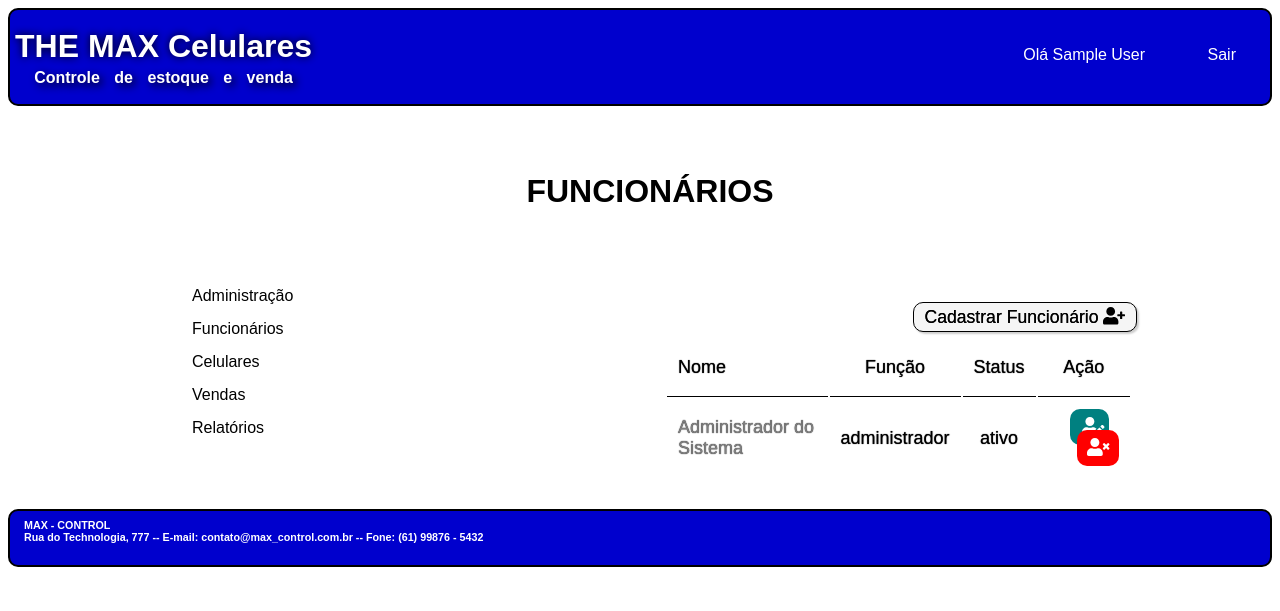
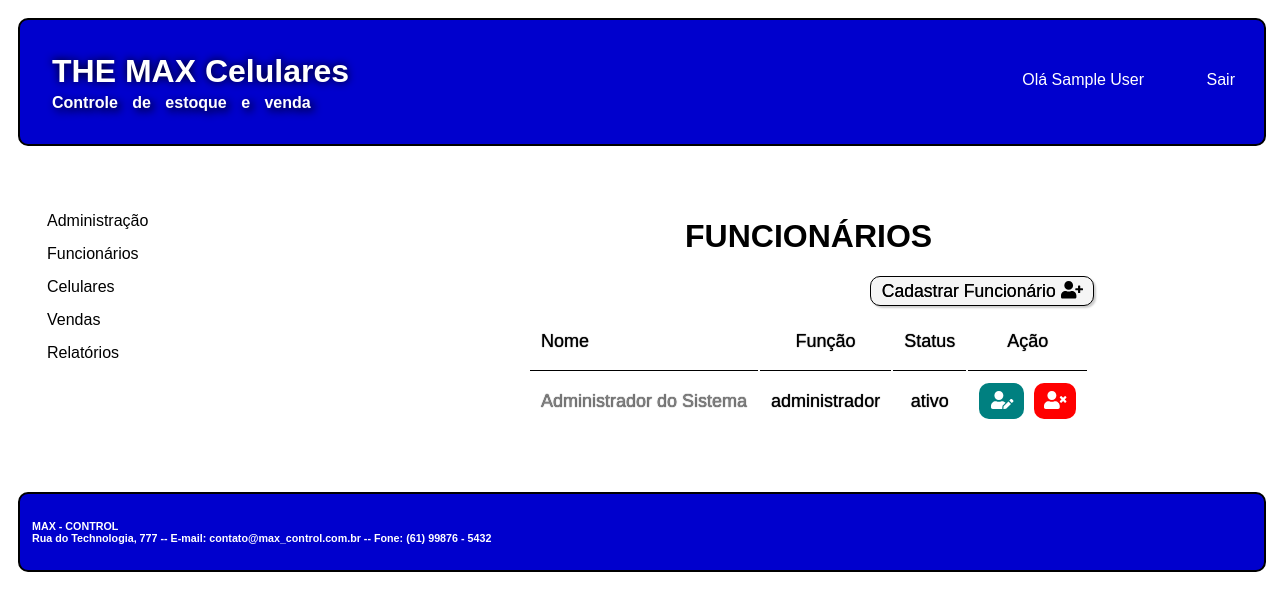
Before and after one commit to DaNzxx1/web, a PHP site: page /lista_fun.php in a window 1280 px wide. Shown: the top 611 px of the page. Run offline with PHP 8.4, Linux system fonts and the light colour scheme; the visitor is signed in with stand-in values (Sample User, id 1); data comes from the database, SQL or seed files in the repository.

Commit message:
ajuste lista_fun.php

```diff
--- /dev/null
+++ b/css/grid.css
@@ -0,0 +1,46 @@
+/* GRID DAS PÁGINAS */
+.topo {
+    grid-area: header;
+}
+
+.menu_local {
+    grid-area: menu;
+}
+
+.conteudo_especifico {
+    grid-area: main;
+}
+
+.rodape {
+    grid-area: footer;
+}
+
+#principal {
+    display: grid;
+    grid-template-areas:
+        'header header header header header header'
+        'menu menu main main main main'
+        'footer footer footer footer footer footer';
+    grid-gap: 10px;
+    padding: 10px;
+}
+
+#principal>div {
+    padding: 20px 0;
+}
+
+/* GRID DO TOPO */
+#logo {
+    grid-area: logo;
+}
+
+#menu_global {
+    grid-area: menu_global;
+}
+
+.topo_grid {
+    display: grid;
+    grid-template-areas:
+        'logo menu_global';
+    grid-gap: 10px;
+}
--- a/css/layout.css
+++ b/css/layout.css
@@ -4,37 +4,38 @@
 
 /* div TOPO */
 #topo {
-	padding: 5px;
-	display: grid;
-	grid-template-columns: auto auto;
 	margin: 0px auto 20px auto;
-	grid-gap: 5px;
 	border-radius: 10px;
 	border: 2px solid black;
 	background-color: MediumBlue;
 	color: white;
-	justify-content: space-between;
+	width: 100%;
+}
+
+#logo {
+	padding-left: 2em;
 }
 
 #logo h1 {
 	line-height: 20px;
-	word-spacing: 0px;
 	text-shadow: 0px 0px 8px black;
 }
 
-#logo h4{
+#logo h4 {
 	line-height: 0px;
 	word-spacing: 10px;
-	text-align: center;
 	color: white;
 	text-shadow: 3px 3px 8px black;
+}
+
+#menu_global {
+	text-align: end;
 }
 
 
 /* div CONTEUDO_ESPECIFICO  */
 #conteudo_especifico {
 	padding: 5px;
-	display: grid;
 	grid-template-columns: 50% 50%;
 	margin: 0px auto 5px auto;
 	grid-gap: 20px;
@@ -56,20 +57,15 @@
 
 /* div RODAPE */
 #rodape {
-	padding: 2px;
-	display: grid;
-	grid-template-columns: auto auto;
-	grid-template-rows: 50px;
 	margin: 20px auto 0px auto;
-	grid-gap: 5px;
 	border-radius: 10px;
 	border: 2px solid black;
 	background-color: MediumBlue;
 	color: white;
-	justify-content: space-between;
+	width: 100%;
 }
 
-#rodape h6{
+#rodape h6 {
 	line-height: 0px;
 	word-spacing: 0px;
 	margin: 12px auto 12px 12px;
--- a/lista_fun.php
+++ b/lista_fun.php
@@ -1,8 +1,9 @@
 <?php
-	session_start ();
+session_start();
 ?>
 <!DOCTYPE html>
 <html>
+
 <head>
 	<meta charset="utf-8" />
 	<meta http-equiv="X-UA-Compatible" content="IE=edge">
@@ -11,32 +12,32 @@
 	<link rel="stylesheet" type="text/css" href="css/layout.css">
 	<link rel="stylesheet" type="text/css" href="css/menu.css">
 	<link rel="stylesheet" type="text/css" href="css/style.css">
+	<link rel="stylesheet" type="text/css" href="css/grid.css">
 	<link href="https://fonts.googleapis.com/css?family=PT+Serif" rel="stylesheet">
 	<link rel="stylesheet" href="https://cdnjs.cloudflare.com/ajax/libs/font-awesome/5.15.3/css/all.min.css">
 	<script src="https://cdnjs.cloudflare.com/ajax/libs/font-awesome/5.15.3/js/all.min.js"></script>
 </head>
+
 <body>
 	<div id="principal">
-			<div id="topo">
+		<div id="topo" class="topo topo_grid">
 			<div id="logo">
 				<h1> THE MAX Celulares </h1>
 				<h4> Controle de estoque e venda </h4>
 			</div>
-				<div id="menu_global"  class="menu_global">
+			<div id="menu_global" class="menu_global">
 				<ul>
 					<li> Olá <?php include "valida_login.php"; ?> </li>
 					<li><a href="logout.php" class="active">Sair</a></li>
 				</ul>
 			</div>
 		</div>
-			<div id="conteudo_especifico">
-				<div class="div_central centralizar">
-					<h1> FUNCIONÁRIOS </h1>
-				</div>
-				<div class="div_esquerda menu_local">
+		<div id="menu_local" class="menu_local">
 			<?php include "menu_local.php"; ?>
 		</div>
-				<div id="funcionalidade" class="div_direita">
+		<div id="conteudo_especifico" class="conteudo_especifico centralizar">
+			<h1> FUNCIONÁRIOS </h1>
+			<div id="funcionalidade">
 				<?php
 				$conectar = mysqli_connect("localhost", "root", "", "themax");
 
@@ -45,7 +46,7 @@
 				?>
 				<p align="right"> <a class="botao" href="cadastra_fun.php" style="border: 1px solid black; border-radius: 10px;" title="Cadastrar Funcionário"> Cadastrar Funcionário&nbsp;<i class="fas fa-user-plus"></i> </a> </p>
 				<table class="centralizar listaFun">
-						<tr >
+					<tr>
 						<td class="esquerda" style="border-bottom: 1px solid black!important;">
 							<p> Nome </p>
 						</td>
@@ -54,13 +55,13 @@
 						</td>
 						<td style="border-bottom: 1px solid black!important;">
 							<p> Status </p>
-							</td >
+						</td>
 						<td style="border-bottom: 1px solid black!important;">
 							<p> Ação </p>
 						</td>
 					</tr>
 					<?php
-							while($registro = mysqli_fetch_row($resultado_consulta)) {
+					while ($registro = mysqli_fetch_row($resultado_consulta)) {
 					?>
 						<tr>
 							<td class="esquerda">
@@ -106,7 +107,7 @@
 				</table>
 			</div>
 		</div>
-			<div id="rodape">
+		<div id="rodape" class="rodape">
 			<div id="texto_institucional">
 				<div id="texto_institucional">
 					<h6> MAX - CONTROL </h6>
@@ -117,4 +118,5 @@
 	</div>
 	<!-- <script src="css/model.js"></script> -->
 </body>
+
 </html>
```
Lines whose indentation alone changed are shown as unchanged.
